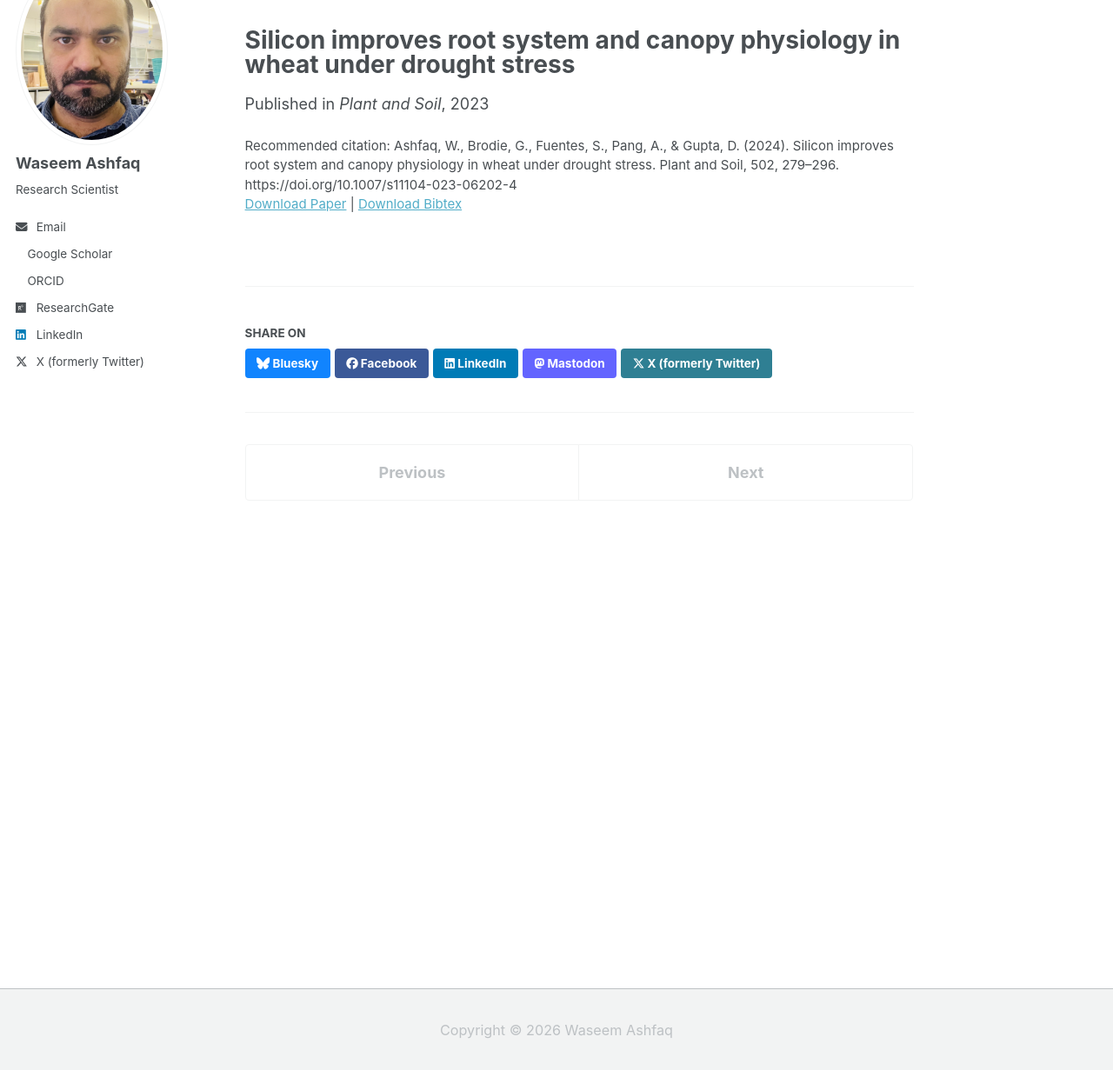
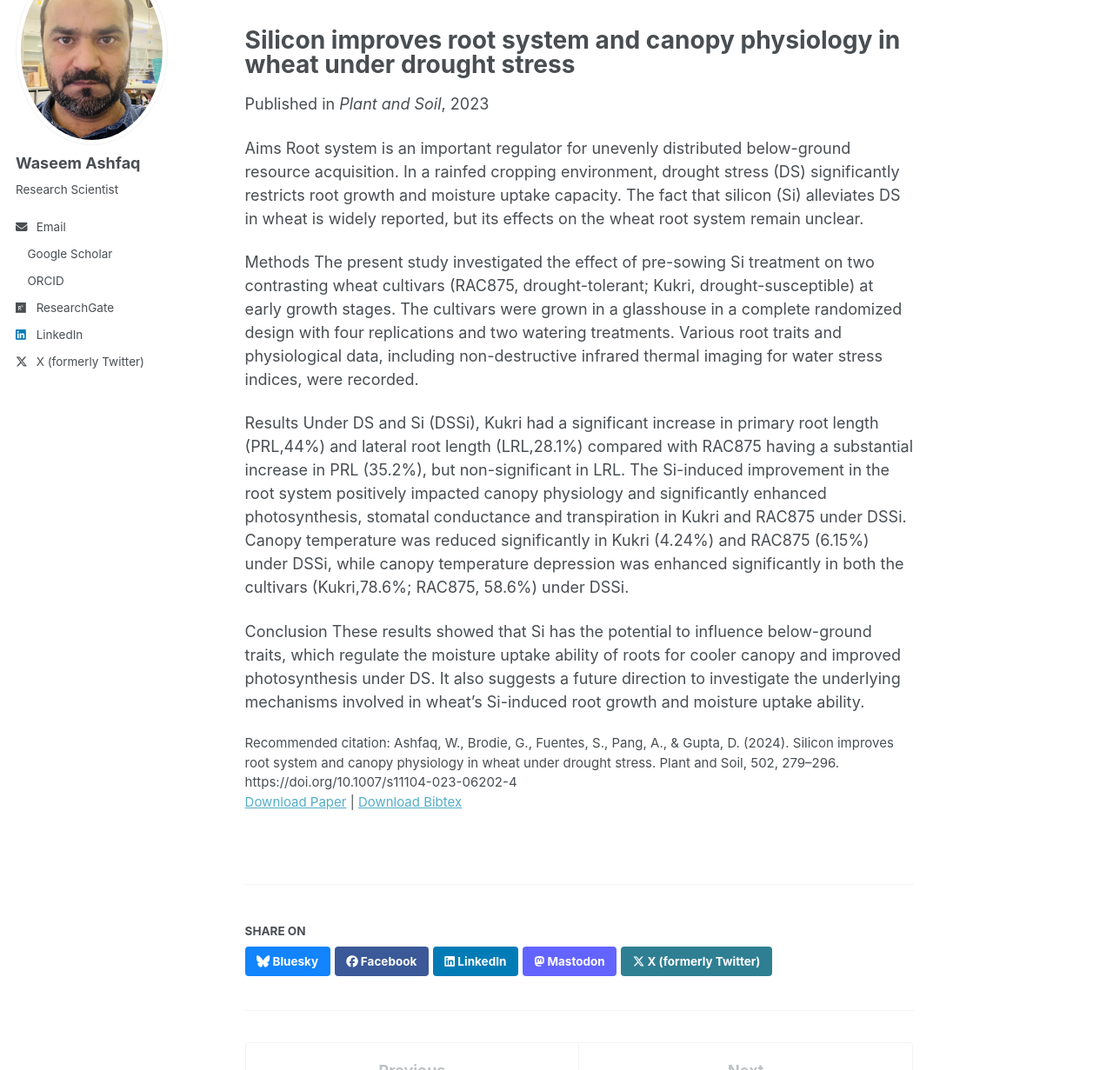
Before and after one commit to washfaq/waseemashfaq.github.io, a Jekyll site: the page built from _publications/Plant-and-Soil-2023.md, in a window 1280 px wide and 1400 px high, cut to the strip 169-1400 px from the top of the window. Shown: the whole strip at 87% size. Built offline with Jekyll 4.4.1, drawn with Linux system fonts in a browser that asks for light colours; a script bundle is joined from its source files by our own code; library files that are not in the unit come from our copies.

Commit message:
Update Plant-and-Soil-2023.md

```diff
--- a/_publications/Plant-and-Soil-2023.md
+++ b/_publications/Plant-and-Soil-2023.md
@@ -10,3 +10,14 @@ paperurl: '/files/Silicon_and_root.pdf'
 bibtexurl: "/files/Ashfaq2023etal.bib"
 citation: "Ashfaq, W., Brodie, G., Fuentes, S., Pang, A., & Gupta, D. (2024). Silicon improves root system and canopy physiology in wheat under drought stress. Plant and Soil, 502, 279–296. https://doi.org/10.1007/s11104-023-06202-4"
 ---
+Aims
+Root system is an important regulator for unevenly distributed below-ground resource acquisition. In a rainfed cropping environment, drought stress (DS) significantly restricts root growth and moisture uptake capacity. The fact that silicon (Si) alleviates DS in wheat is widely reported, but its effects on the wheat root system remain unclear.
+
+Methods
+The present study investigated the effect of pre-sowing Si treatment on two contrasting wheat cultivars (RAC875, drought-tolerant; Kukri, drought-susceptible) at early growth stages. The cultivars were grown in a glasshouse in a complete randomized design with four replications and two watering treatments. Various root traits and physiological data, including non-destructive infrared thermal imaging for water stress indices, were recorded.
+
+Results
+Under DS and Si (DSSi), Kukri had a significant increase in primary root length (PRL,44%) and lateral root length (LRL,28.1%) compared with RAC875 having a substantial increase in PRL (35.2%), but non-significant in LRL. The Si-induced improvement in the root system positively impacted canopy physiology and significantly enhanced photosynthesis, stomatal conductance and transpiration in Kukri and RAC875 under DSSi. Canopy temperature was reduced significantly in Kukri (4.24%) and RAC875 (6.15%) under DSSi, while canopy temperature depression was enhanced significantly in both the cultivars (Kukri,78.6%; RAC875, 58.6%) under DSSi.
+
+Conclusion
+These results showed that Si has the potential to influence below-ground traits, which regulate the moisture uptake ability of roots for cooler canopy and improved photosynthesis under DS. It also suggests a future direction to investigate the underlying mechanisms involved in wheat’s Si-induced root growth and moisture uptake ability.
```
